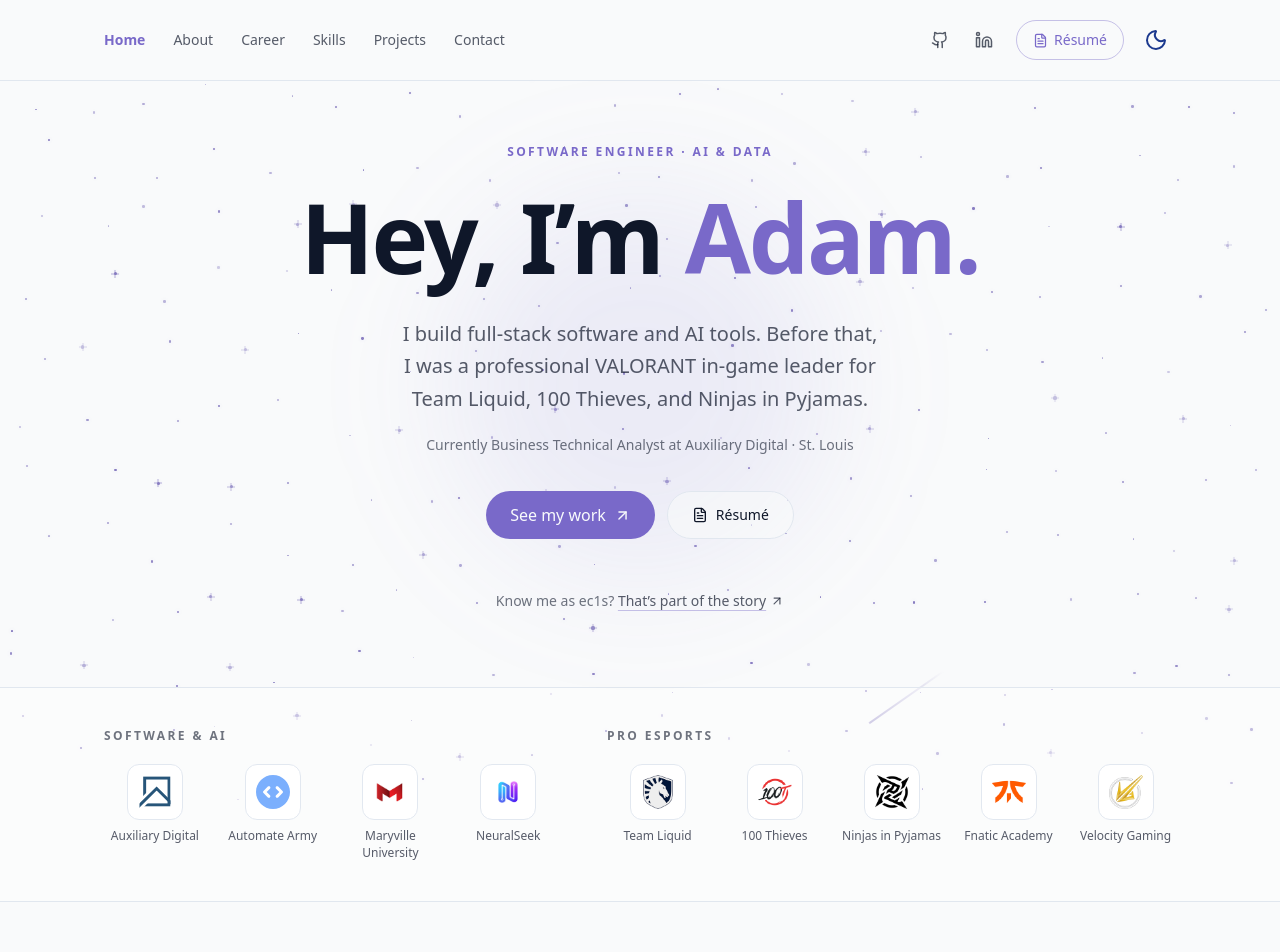
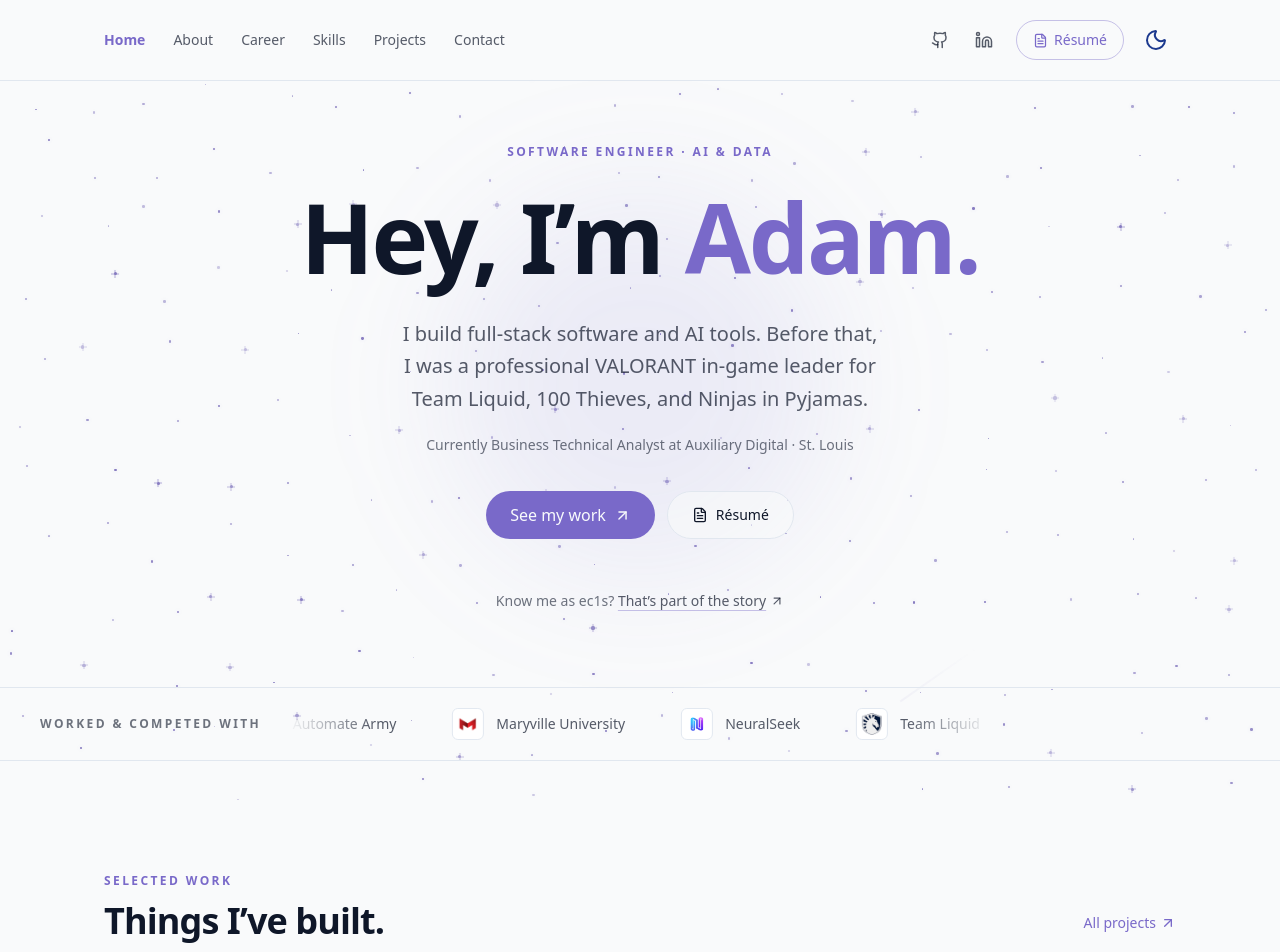
Before and after one commit to ec1s123/Website-Portfolio, a React (Vite) app: page / in a window 1280 px wide. Shown: the top 952 px of the page. Built offline with nearby package versions, Linux system fonts and the light colour scheme.

Commit message:
feat: add marquee animation for logo strip and update design principles

```diff
--- a/src/components/HomeSections.jsx
+++ b/src/components/HomeSections.jsx
@@ -12,51 +12,48 @@
 const wrapper = `${shell} text-left`;
 
 const allEntries = [...techCareer, ...esportsCareer];
-const logoGroups = [
-    {
-        title: "Software & AI",
-        columns: "md:grid-cols-4",
-        organizations: [
+const marqueeOrganizations = [
     { id: "auxiliary-digital" },
     { id: "automate-army" },
     { id: "maryville-ai-engineer", name: "Maryville University" },
     { id: "neuralseek" },
-        ],
-    },
-    {
-        title: "Pro esports",
-        organizations: [
     { id: "liquid" },
     { id: "100thieves" },
     { id: "nip" },
     { id: "fnatic" },
     { id: "velocity" },
-        ],
-    },
-];
+].map(({ id, name }) => {
+    const entry = allEntries.find((item) => item.id === id);
+    return { entry, name: name || entry.organization };
+});
 
+const MarqueeList = ({ hidden = false }) => (
+    <ul aria-hidden={hidden || undefined} aria-label={hidden ? undefined : "Companies and teams"} className={`flex shrink-0 items-center gap-x-10 gap-y-4 pr-10 motion-reduce:w-full motion-reduce:shrink motion-reduce:flex-wrap motion-reduce:justify-center motion-reduce:pr-0 sm:gap-x-14 sm:pr-14 ${hidden ? "motion-reduce:hidden" : ""}`}>
+        {marqueeOrganizations.map(({ entry, name }) => (
+            <li key={entry.id} className="flex items-center gap-3">
+                <CareerLogo entry={entry} compact />
+                <span className="whitespace-nowrap text-sm font-medium text-muted">{name}</span>
+            </li>
+        ))}
+    </ul>
+);
+
+// A slim, continuously looping row of every company and team, full width. On wide screens the
+// label sits at the left edge and an equal-width spacer balances the right, so the scrolling
+// window stays centered on the page. With reduced motion it becomes a static list.
 export const LogoStrip = () => (
-    <section aria-labelledby="organizations-heading" className="border-y bg-card/40 py-10">
-        <div className={wrapper}>
-            <h2 id="organizations-heading" className="sr-only">Teams and companies</h2>
-            <div className="grid gap-8 md:grid-cols-[4fr_5fr] md:gap-12">
-                {logoGroups.map(({ title, columns = "", organizations }) => (
-                    <div key={title}>
-                        <p className="mb-5 text-xs font-semibold uppercase tracking-[0.2em] text-subtle">{title}</p>
-                        <ul className={`grid grid-cols-5 gap-x-2 gap-y-5 sm:gap-x-4 ${columns}`}>
-                            {organizations.map(({ id, name }) => {
-                                const entry = allEntries.find((item) => item.id === id);
-                                return (
-                                    <li key={id} className="flex min-w-0 flex-col items-center gap-2 text-center">
-                                        <CareerLogo entry={entry} />
-                                        <span className="wrap-break-word text-[11px] leading-snug text-muted sm:text-xs">{name || entry.organization}</span>
-                                    </li>
-                                );
-                            })}
-                        </ul>
+    <section aria-labelledby="organizations-heading" className="border-y py-5">
+        <div className="flex items-center">
+            <h2 id="organizations-heading" className="sr-only xl:not-sr-only xl:w-72 xl:shrink-0 xl:whitespace-nowrap xl:pl-10 xl:text-left xl:text-xs xl:font-semibold xl:uppercase xl:tracking-[0.2em] xl:text-subtle">
+                Worked &amp; competed with
+            </h2>
+            <div className="min-w-0 flex-1 overflow-hidden [mask-image:linear-gradient(to_right,transparent,black_12%,black_88%,transparent)] motion-reduce:px-6 motion-reduce:[mask-image:none]">
+                <div className="flex w-max animate-marquee motion-reduce:w-full motion-reduce:animate-none">
+                    <MarqueeList />
+                    <MarqueeList hidden />
                 </div>
-                ))}
             </div>
+            <div aria-hidden="true" className="hidden xl:block xl:w-72 xl:shrink-0" />
         </div>
     </section>
 );
--- a/src/index.css
+++ b/src/index.css
@@ -16,6 +16,7 @@
   --animate-float: floats 6s ease-in-out infinite;
   --animate-pulse-subtle: pulse-subtle 4s ease-in-out infinite;
   --animate-meteor: meteor 5s linear infinite;
+  --animate-marquee: marquee 45s linear infinite;
   --animate-fade-in: fade-in 0.7s ease-out forwards;
   --animate-fade-in-delay-1: fade-in 0.7s ease-out 0.2s forwards;
   --animate-fade-in-delay-2: fade-in 0.7s ease-out 0.4s forwards;
@@ -29,6 +30,16 @@
     }
     50% {
       transform: translateY(-10px);
+    }
+  }
+
+  /* Moves one of two identical copies out of view, so the loop is seamless. */
+  @keyframes marquee {
+    from {
+      transform: translateX(0);
+    }
+    to {
+      transform: translateX(-50%);
     }
   }
 
```
Also changed, not shown: 1 other file (tests, documents, lock files or other folders). Lines whose indentation alone changed are shown as unchanged.
